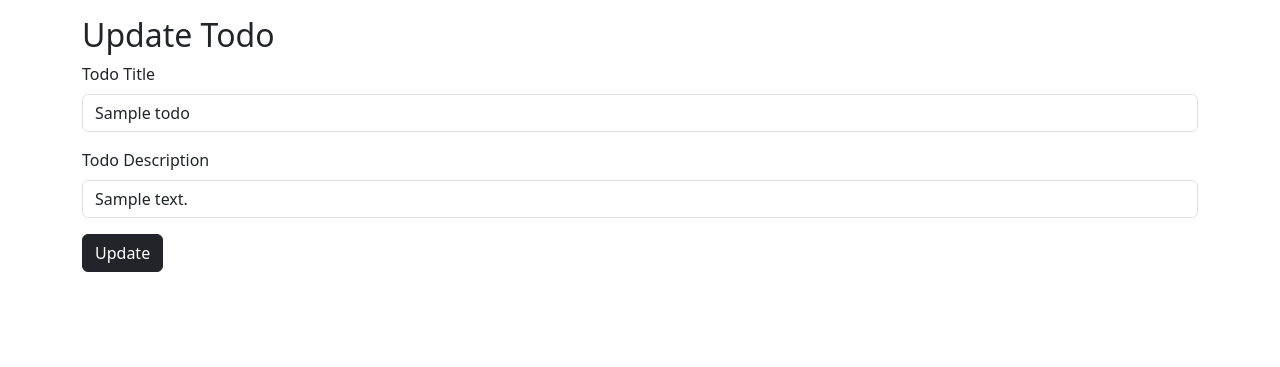
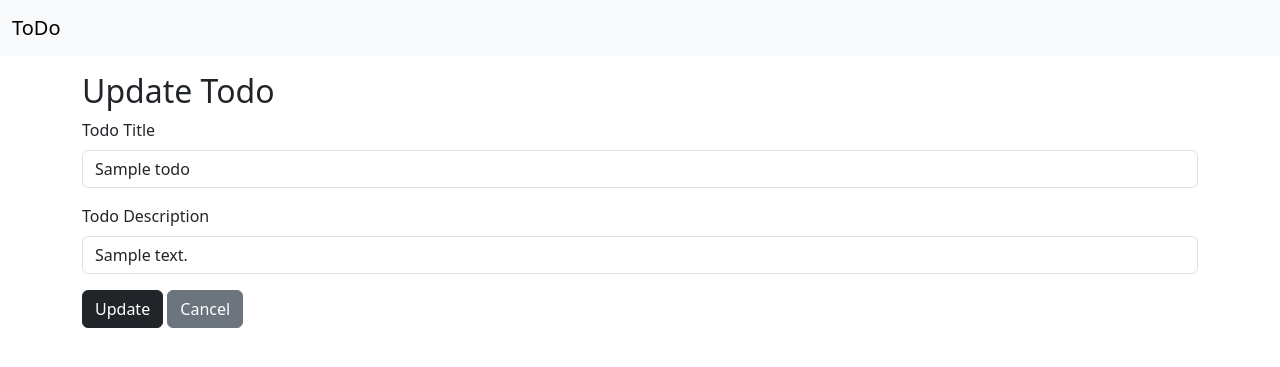
Before and after one commit to Aniket-Chinchankar/ToDo-list, a Flask app: template templates/update.html in a window 1280 px wide. Shown: the top 367 px of the page. Run offline with Flask 3, Linux system fonts and the light colour scheme; the template is opened without the code that fills it: most values are stand-ins (such as "Sample title", 1, 10 or a date in 2020).

Commit message:
Refactor update form for better URL handling

```diff
--- a/templates/update.html
+++ b/templates/update.html
@@ -8,18 +8,25 @@
     <script src="https://cdn.jsdelivr.net/npm/bootstrap@5.3.3/dist/js/bootstrap.bundle.min.js"></script>
 </head>
 <body>
+    <nav class="navbar navbar-expand-lg bg-body-tertiary navbar-light">
+        <div class="container-fluid">
+            <a class="navbar-brand" href="{{ url_for('home') }}">ToDo</a>
+        </div>
+    </nav>
+
     <div class="container my-3">
         <h2>Update Todo</h2>
-        <form action="/update/{{ todo.snp }}" method="POST">
+        <form action="{{ url_for('update', sno=todo.sno) }}" method="POST">
             <div class="mb-3">
                 <label for="title" class="form-label">Todo Title</label>
-                <input type="text" class="form-control" name="title" id="title" value="{{ todo.title }}">
+                <input type="text" class="form-control" name="title" id="title" value="{{ todo.title }}" required>
             </div>
             <div class="mb-3">
                 <label for="desc" class="form-label">Todo Description</label>
-                <input type="text" class="form-control" name="desc" id="desc" value="{{ todo.desc }}">
+                <input type="text" class="form-control" name="desc" id="desc" value="{{ todo.desc }}" required>
             </div>
             <button type="submit" class="btn btn-dark">Update</button>
+            <a href="{{ url_for('home') }}" class="btn btn-secondary">Cancel</a>
         </form>
     </div>
 </body>
```
